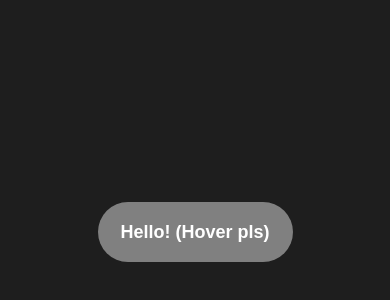
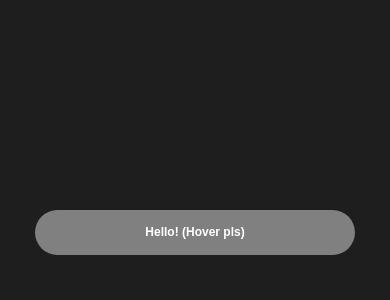
Before and after one commit to rejex-visions/coolbutton.1, a plain HTML site: page index.html in a window 390 px wide. Shown: the part 190-490 px from the top of the page. Drawn offline with Linux system fonts and the light colour scheme.

Commit message:
still-fixing for smaller screens, arrgghhh

```diff
--- a/index.html
+++ b/index.html
@@ -1,24 +1,25 @@
 <!DOCTYPE html>
 <html lang="en">
   <head>
+    <script>
+      if (location.hostname === "insaneshit.netlify.app") {
+        location.replace("https://insaneshit.vercel.app");
+      }
+    </script>
     <meta charset="UTF-8" />
     <meta name="viewport" content="width=device-width, initial-scale=1.0"/>
     <title>insane shit</title>
     <link href="https://fonts.googleapis.com/css2?family=Roboto&display=swap" rel="stylesheet">
   <style>
-    html, body {
-      margin: 0;
-      padding: 0;
-      height: 100%;
-      overflow: hidden;
-    }
-
     body {
       display: flex;
+      height: 100vh;
       justify-content: center;
       align-items: center;
       background: #1e1e1e;
+      margin: 0;
       font-family: 'Roboto', sans-serif;
+      overflow: hidden; /* Prevent scroll bars */
     }
 
     .cool-button {
@@ -26,21 +27,14 @@
       color: white;
       border: none;
       border-radius: 50px;
-      width: 195px;
-      max-width: 90vw;
+      width: 195px; /* Initial width for larger screens */
       height: 60px;
-      font-size: clamp(18px, 4vw, 18px);
+      font-size: 17px;
       cursor: pointer;
       transition: all 0.3s ease;
       position: relative;
       overflow: hidden;
-      text-align: center;
-    }
-
-    @media (min-width: 768px) {
-      .cool-button {
-        font-size: 17px;
-      }
+      box-sizing: border-box;
     }
 
     .cool-button.hovered {
@@ -50,7 +44,7 @@
     }
 
     .cool-button.expanded {
-      width: 570px;
+      width: 570px; /* Default expanded width for larger screens */
     }
 
     .text-layer {
@@ -59,9 +53,8 @@
       left: 50%;
       transform: translate(-50%, -50%);
       transition: opacity 0.3s ease;
-      white-space: nowrap;
+      white-space: nowrap; /* Prevent text wrapping */
       font-weight: 600;
-      text-align: center;
     }
 
     .static-text {
@@ -96,6 +89,46 @@
     .visible {
       opacity: 1;
     }
+
+    /* Responsive styles for smaller screens */
+    @media (max-width: 600px) {
+      .cool-button {
+        width: 160px; /* Smaller initial width for mobile */
+        height: 50px; /* Slightly smaller height */
+        font-size: 13px; /* Smaller font size to fit text */
+        min-width: fit-content; /* Ensure the button width adjusts to content */
+      }
+
+      .cool-button.expanded {
+        width: 90vw; /* Use viewport width to fit screen */
+        max-width: 320px; /* Adjusted to fit the longest text in one line */
+      }
+
+      .text-layer {
+        font-size: 13px; /* Match the button's font size */
+        white-space: nowrap; /* Prevent text wrapping */
+        text-align: center; /* Center the text */
+        padding: 0 10px; /* Add padding to prevent text from touching edges */
+        box-sizing: border-box; /* Ensure padding doesn't increase size */
+      }
+    }
+
+    @media (max-width: 400px) {
+      .cool-button {
+        width: 140px; /* Even smaller initial width for very small screens */
+        height: 45px;
+        font-size: 12px; /* Further reduce font size */
+      }
+
+      .cool-button.expanded {
+        max-width: 280px; /* Further adjust for smaller screens */
+      }
+
+      .text-layer {
+        font-size: 12px; /* Match the button's font size */
+        padding: 0 8px; /* Slightly less padding for smaller screens */
+      }
+    }
   </style>
 </head>
 <body>
@@ -121,6 +154,40 @@
     let animationInProgress = false;
     let animationCompleted = false;
 
+    // Function to adjust button width based on text content
+    function adjustButtonWidth() {
+      const allTexts = [
+        "Hello! (Hover pls)",
+        ...greetings,
+        "Wassup Fren? All Good? Click Me for the Surprise, LFG!"
+      ];
+      const tempSpan = document.createElement("span");
+      tempSpan.style.visibility = "hidden";
+      tempSpan.style.position = "absolute";
+      tempSpan.style.fontSize = window.innerWidth <= 400 ? "12px" : window.innerWidth <= 600 ? "13px" : "17px";
+      tempSpan.style.fontFamily = "'Roboto', sans-serif";
+      tempSpan.style.fontWeight = "600";
+      tempSpan.style.padding = "0 10px";
+      document.body.appendChild(tempSpan);
+
+      let maxWidth = 0;
+      allTexts.forEach(text => {
+        tempSpan.textContent = text;
+        const textWidth = tempSpan.offsetWidth;
+        maxWidth = Math.max(maxWidth, textWidth);
+      });
+
+      document.body.removeChild(tempSpan);
+
+      // Apply the calculated width to the button
+      if (window.innerWidth <= 600) {
+        button.style.width = `${Math.min(maxWidth + 20, 320)}px`; // Add padding and cap at max-width
+        if (button.classList.contains("expanded")) {
+          button.style.width = `${Math.min(maxWidth + 20, 320)}px`; // Ensure expanded width fits the longest text
+        }
+      }
+    }
+
     function resetButton() {
       clearInterval(intervalId);
       intervalId = null;
@@ -129,7 +196,7 @@
       staticText.className = "text-layer static-text visible";
       textMain.textContent = "Hello! (Hover pls)";
       button.classList.remove("hovered", "expanded");
-      button.style.width = "";
+      adjustButtonWidth(); // Adjust width on reset
       index = 0;
       animationInProgress = false;
       animationCompleted = false;
@@ -160,13 +227,8 @@
               setTimeout(() => {
                 textMain.className = "text-layer ghost-text hidden";
                 textFinal.className = "text-layer visible";
-
-                if (window.innerWidth < 768) {
-                  button.style.width = "90vw";
-                } else {
                 button.classList.add("expanded");
-                }
-
+                adjustButtonWidth(); // Adjust width when expanded
                 animationCompleted = true;
                 animationInProgress = false;
               }, 800);
@@ -193,6 +255,10 @@
         window.open("https://youtu.be/xvFZjo5PgG0?si=z9oLlZj7anCbpM21", "_blank");
       }
     });
+
+    // Adjust button width on page load and window resize
+    window.addEventListener("load", adjustButtonWidth);
+    window.addEventListener("resize", adjustButtonWidth);
   </script>
 
 </body>
```
Lines whose indentation alone changed are shown as unchanged.
